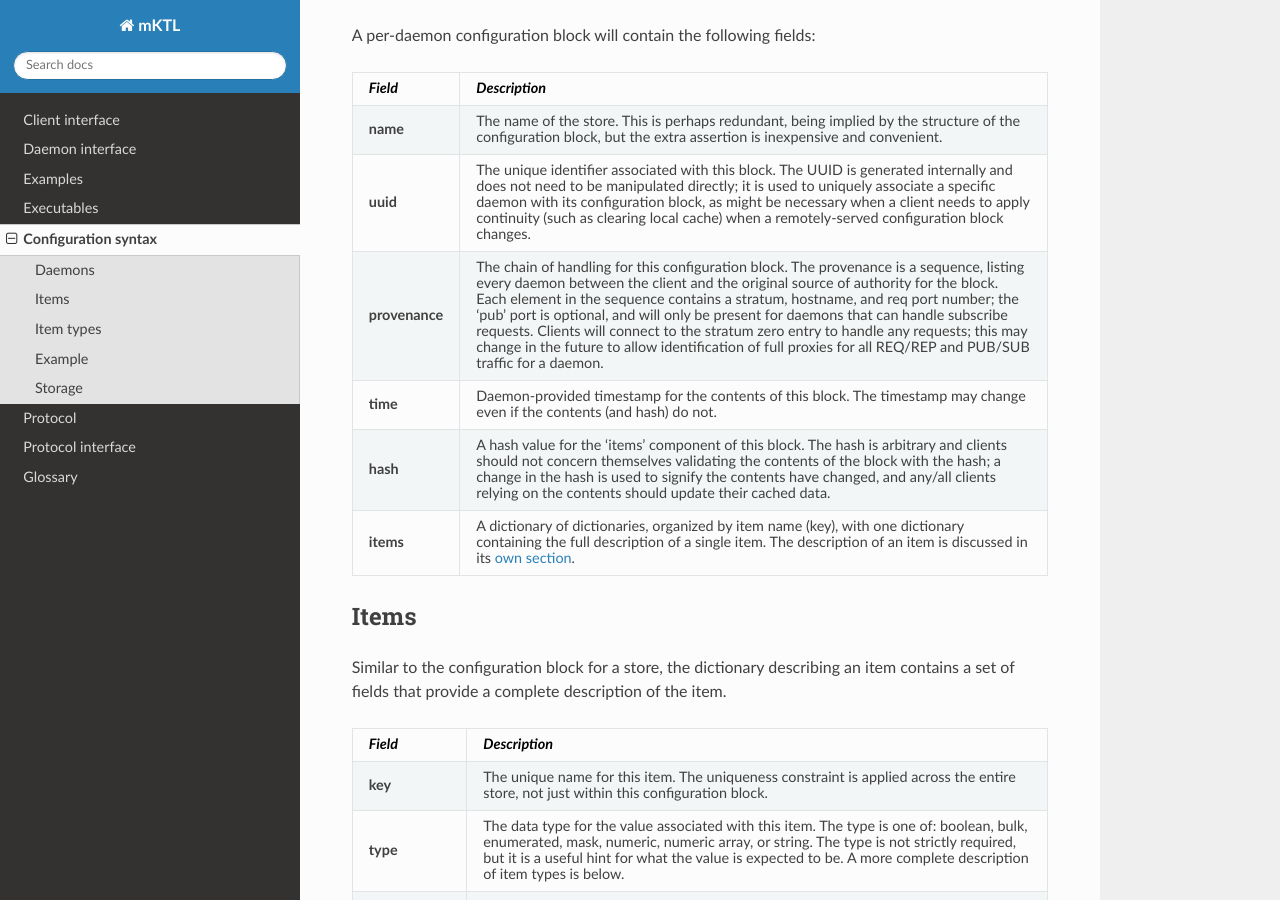
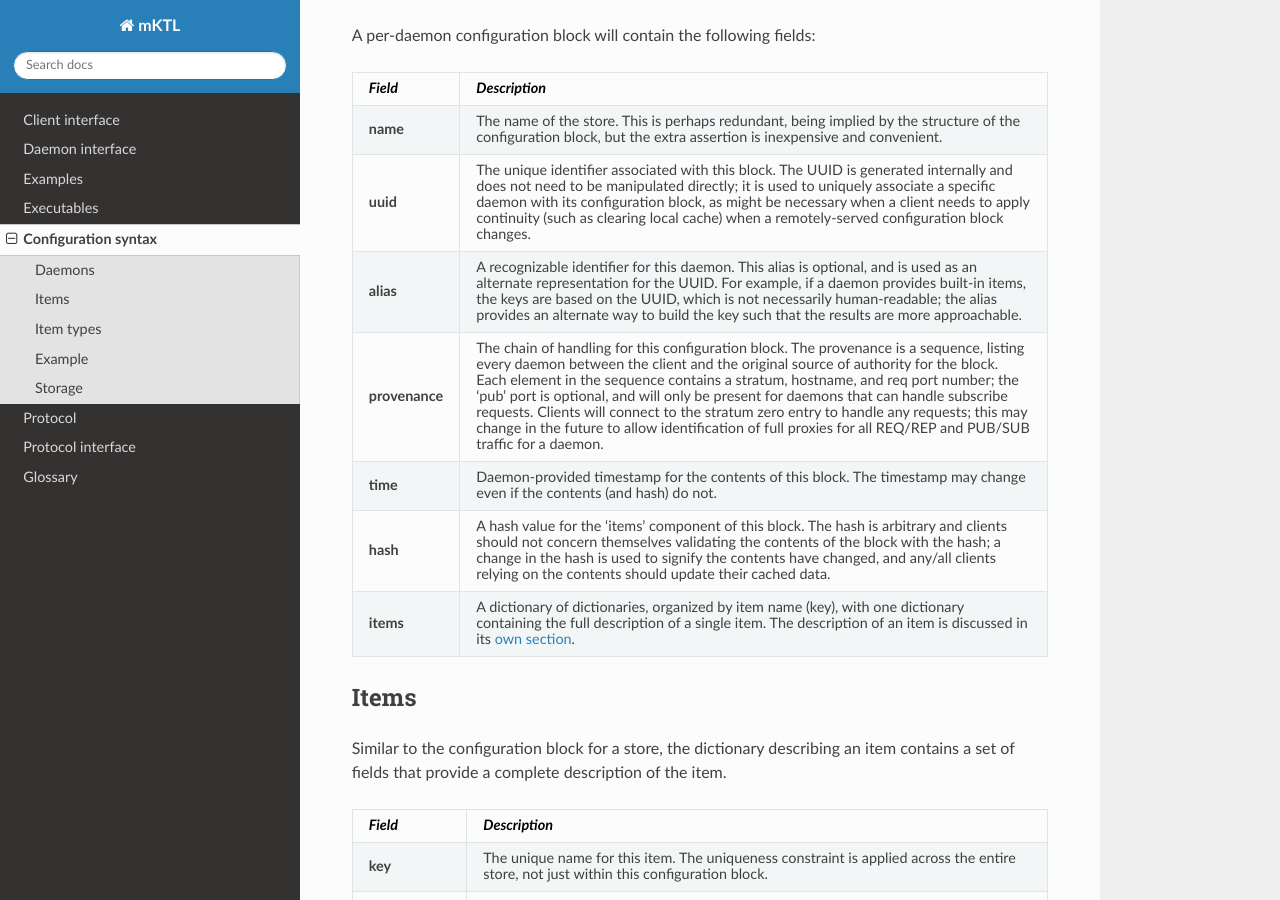
Before and after one commit to KeckObservatory/mKTL, a Sphinx documentation site: the page built from doc/configuration.rst, in a window 1280 px wide and 900 px high, scrolled down 635 px. Built offline with Sphinx 7.4.7 and the Read the Docs theme 3.1.0, drawn with Linux system fonts in a browser that asks for light colours.

Commit message:
Add the per-daemon 'alias' field.

```diff
--- a/doc/configuration.rst
+++ b/doc/configuration.rst
@@ -44,6 +44,15 @@ A per-daemon configuration block will contain the following fields:
 		block, as might be necessary when a client needs
 		to apply continuity (such as clearing local cache)
 		when a remotely-served configuration block changes.
+
+**alias**	A recognizable identifier for this daemon. This
+		alias is optional, and is used as an alternate
+		representation for the UUID. For example, if a
+		daemon provides built-in items, the keys are
+		based on the UUID, which is not necessarily
+		human-readable; the alias provides an alternate
+		way to build the key such that the results are
+		more approachable.
 
 **provenance**	The chain of handling for this configuration
 		block. The provenance is a sequence, listing every
```
